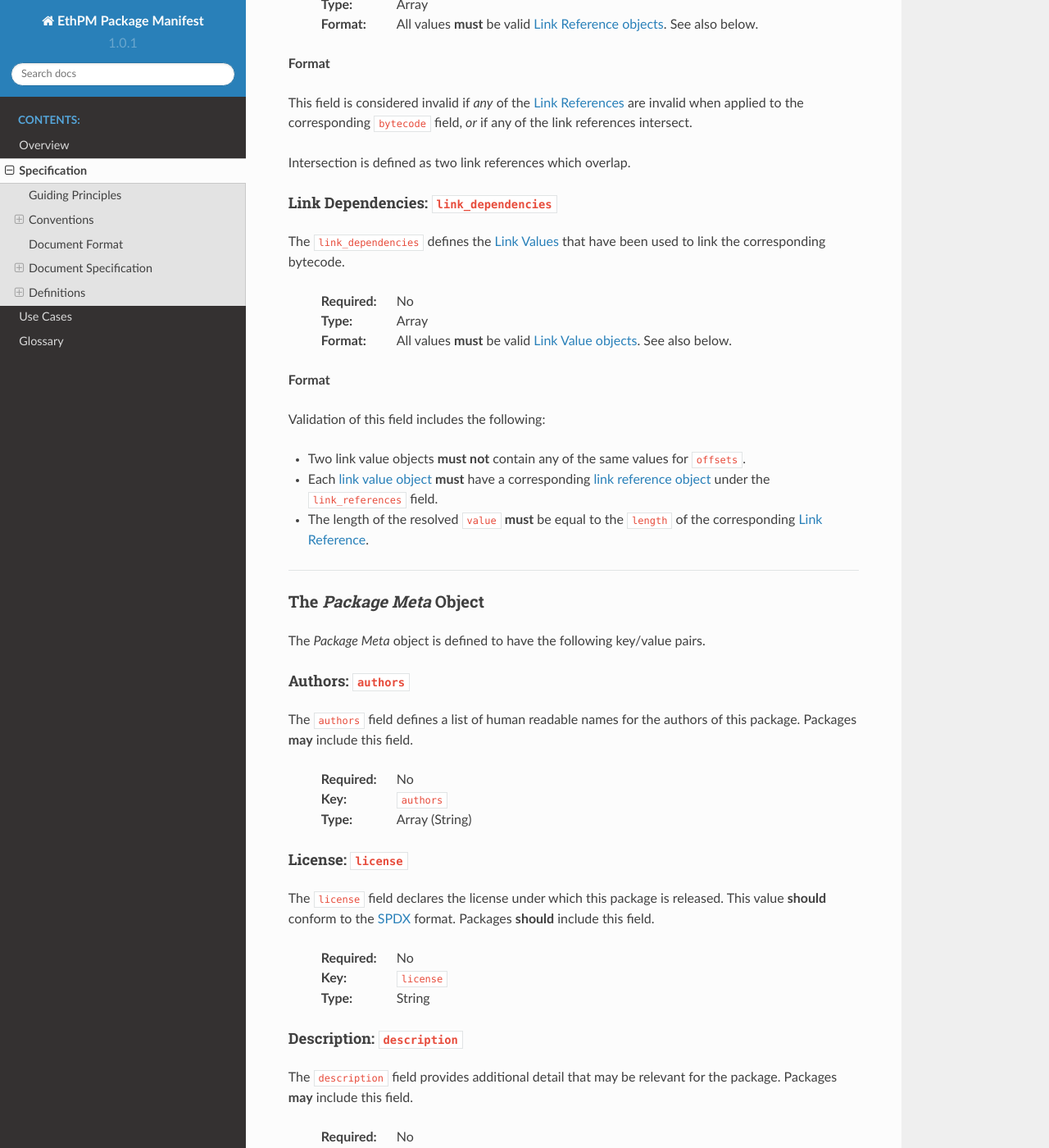
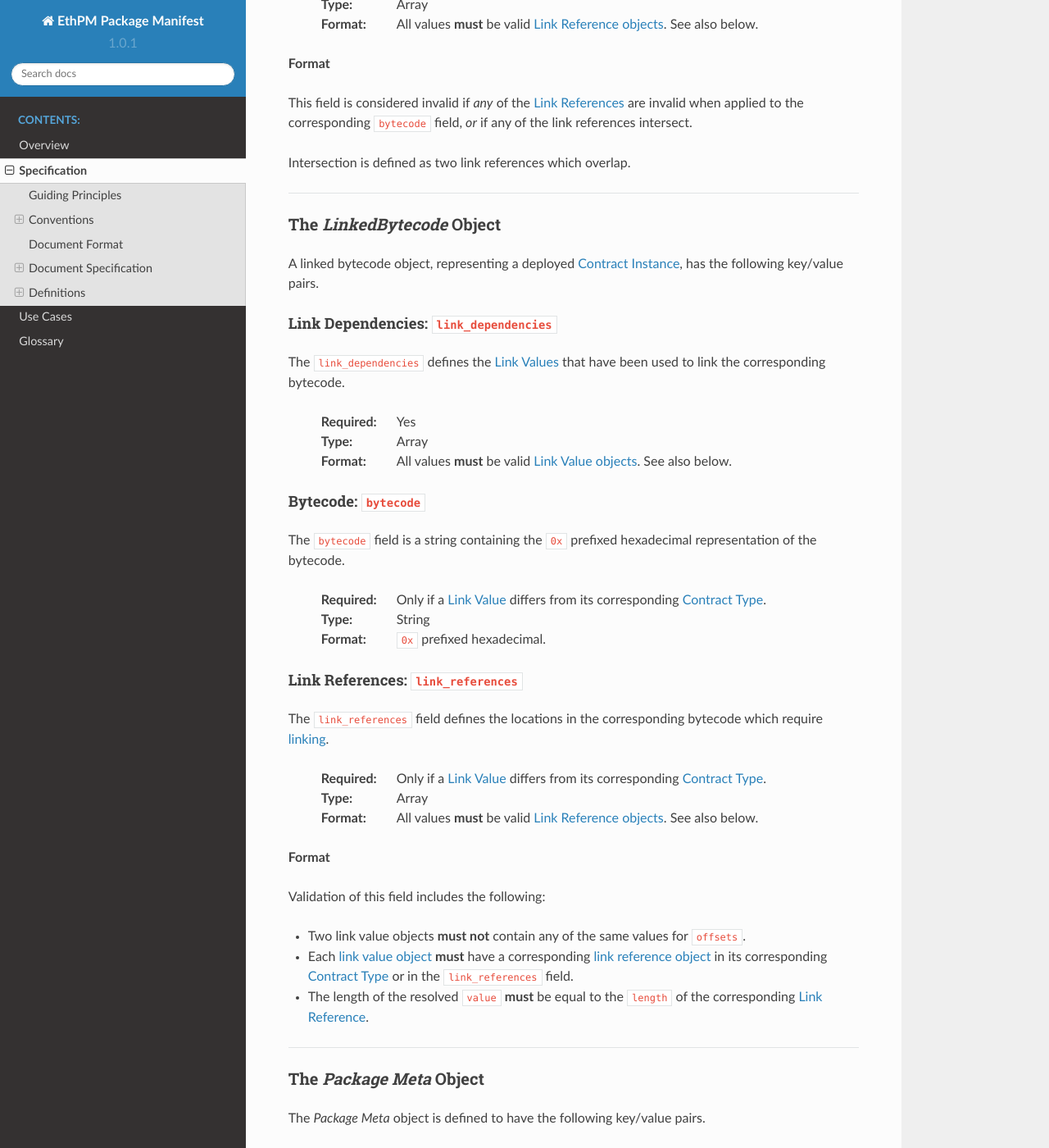
Before and after one commit to ethpm/ethpm-spec, a Sphinx documentation site: the page built from docs/source/package-spec.rst, in a window 1280 px wide and 1400 px high, scrolled down 7876 px. Shown: the whole window at 82% size. Built offline with Sphinx 7.4.7 and the Read the Docs theme 2.0.0, drawn with Linux system fonts in a browser that asks for light colours; the version number is read from the project's files by our own code; some of the changed text lies outside the part shown.

Commit message:
Update bytecode object in docs

```diff
--- a/docs/source/package-spec.rst
+++ b/docs/source/package-spec.rst
@@ -405,10 +405,10 @@
 
 ----
 
-The *Bytecode* Object
-~~~~~~~~~~~~~~~~~~~~~
+The *UnlinkedBytecode* Object
+~~~~~~~~~~~~~~~~~~~~~~~~~~~~~
 
-A bytecode object has the following key/value pairs.
+An unlinked bytecode object, representing a |ContractType|, has the following key/value pairs.
 
 Bytecode: ``bytecode``
 ^^^^^^^^^^^^^^^^^^^^^^
@@ -420,14 +420,13 @@
   :Type: String
   :Format: ``0x`` prefixed hexadecimal.
 
-
 Link References: ``link_references``
 ^^^^^^^^^^^^^^^^^^^^^^^^^^^^^^^^^^^^
 
 The ``link_references`` field defines the locations in the corresponding
-bytecode which require |linking|.
+bytecode which require |linking|. If bytecode contains no link references, this field should be an empty array.
 
-  :Required: No
+  :Required: Yes
   :Type: Array
   :Format: All values **must** be valid :ref:`Link Reference objects <link-reference-object>`.
     See also below.
@@ -440,15 +439,43 @@
 
 Intersection is defined as two link references which overlap.
 
+----
+
+The *LinkedBytecode* Object
+~~~~~~~~~~~~~~~~~~~~~~~~~~~
+
+A linked bytecode object, representing a deployed |ContractInstance|, has the following key/value pairs.
+
 Link Dependencies: ``link_dependencies``
 ^^^^^^^^^^^^^^^^^^^^^^^^^^^^^^^^^^^^^^^^
 
 The ``link_dependencies`` defines the |LinkValues| that have been used
 to link the corresponding bytecode.
 
-  :Required: No
+  :Required: Yes
   :Type: Array
   :Format: All values **must** be valid :ref:`Link Value objects <link-value-object>`.
+    See also below.
+
+Bytecode: ``bytecode``
+^^^^^^^^^^^^^^^^^^^^^^
+
+The ``bytecode`` field is a string containing the ``0x`` prefixed
+hexadecimal representation of the bytecode.
+
+  :Required: Only if a |LinkValue| differs from its corresponding |ContractType|.
+  :Type: String
+  :Format: ``0x`` prefixed hexadecimal.
+
+Link References: ``link_references``
+^^^^^^^^^^^^^^^^^^^^^^^^^^^^^^^^^^^^
+
+The ``link_references`` field defines the locations in the corresponding
+bytecode which require |linking|.
+
+  :Required: Only if a |LinkValue| differs from its corresponding |ContractType|.
+  :Type: Array
+  :Format: All values **must** be valid :ref:`Link Reference objects <link-reference-object>`.
     See also below.
 
 **Format**
@@ -459,8 +486,8 @@
    ``offsets``.
 
 -  Each :ref:`link value object <link-value-object>` **must** have a
-   corresponding :ref:`link reference object <link-reference-object>` under
-   the ``link_references`` field.
+   corresponding :ref:`link reference object <link-reference-object>` in its
+   corresponding |ContractType| or in the ``link_references`` field.
 
 -  The length of the resolved ``value`` **must** be equal to the
    ``length`` of the corresponding |LinkReference|.
@@ -685,7 +712,7 @@
 
   :Required: No
   :Type: Object
-  :Format: **must** conform to `the Bytecode Object`_ format.
+  :Format: **must** conform to `the LinkedBytecode Object`_ format.
 
 Every entry in the ``link_references`` for this bytecode **must** have a
 corresponding entry in the ``link_dependencies`` section.
```
Also changed, not shown: other parts of docs/source/package-spec.rst (+2 -2 lines).
